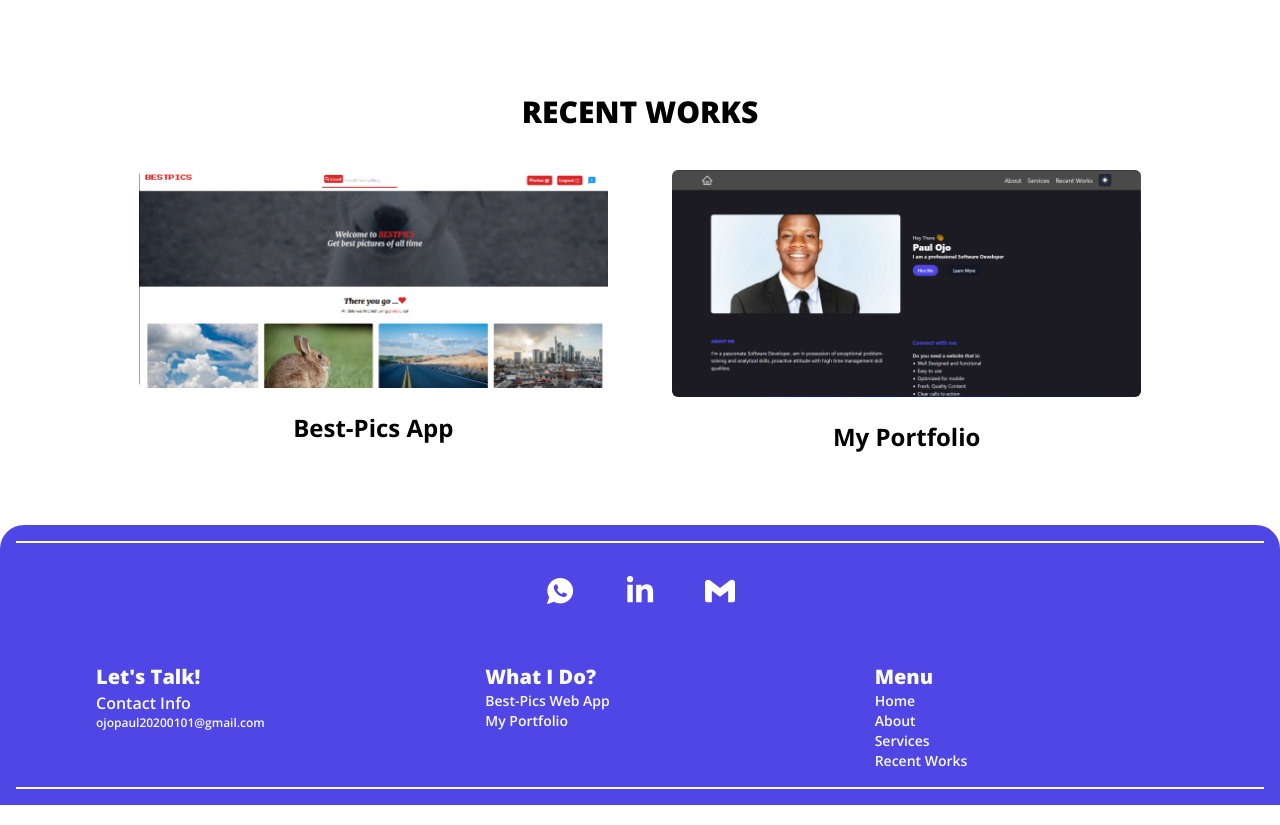
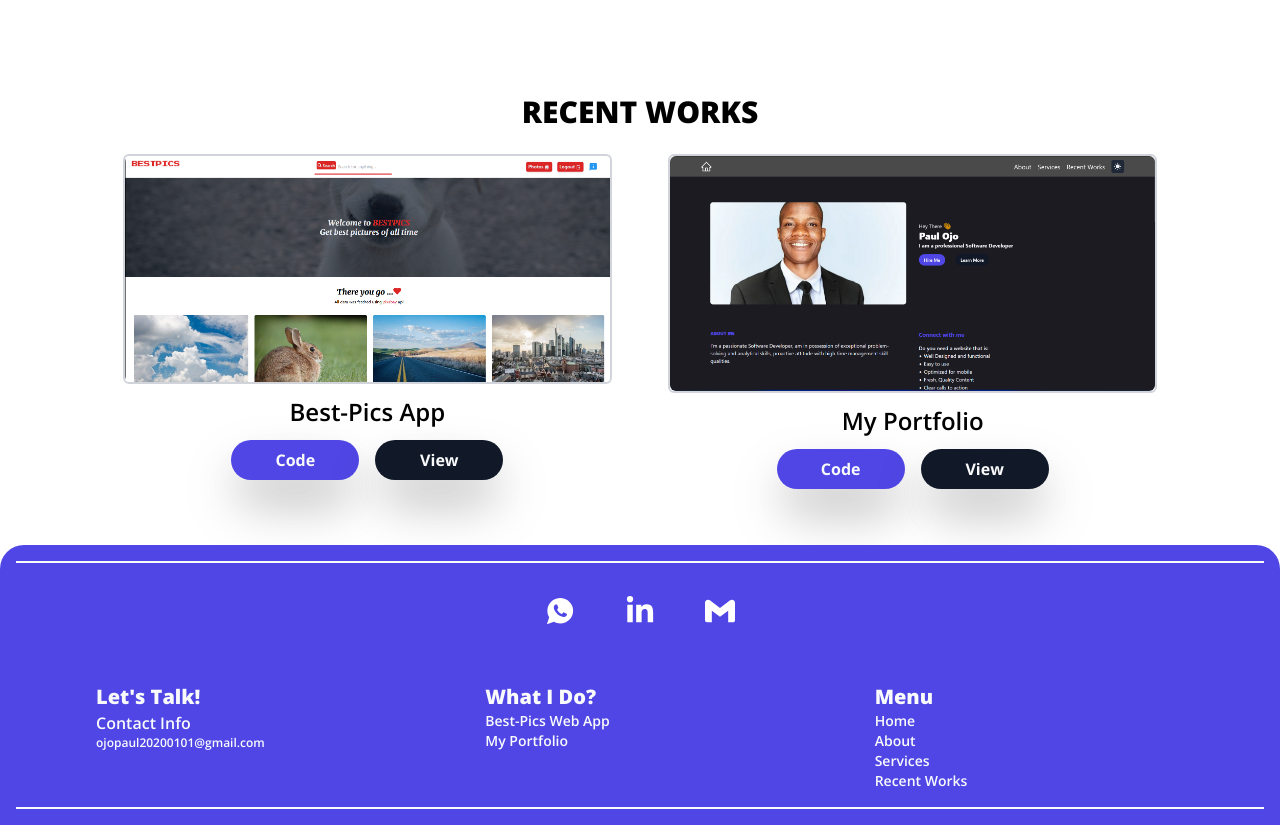
Before and after one commit to Tosinkoa/My-Portfolio, a Next.js app: page / in a window 1280 px wide. Shown: the part 910-1735 px from the top of the page. Built offline with nearby package versions, Linux system fonts and the light colour scheme; a web font is replaced by a local one.

Commit message:
About to clean my code

```diff
--- a/components/Header.js
+++ b/components/Header.js
@@ -21,7 +21,7 @@ const NavBar = ({ dropdownHandler }) => {
       {router.pathname === "/login" || router.pathname === "/register" ? (
         ""
       ) : (
-        <div className="fixed  text-gray-50 z-10">
+        <div className="fixed text-gray-50 z-10">
           <div className="navbar_background">
             <div className="sec_navbar_background items-center">
               <div className="third_navbar_background ">
@@ -42,15 +42,14 @@ const NavBar = ({ dropdownHandler }) => {
                 </Link>
               </div>
               <div className="space-x-3">
-                <button onClick={dropdownHandler} className="navbar_icons md:hidden">
-                  <TiThMenu className="icon_style" />
-                </button>
-
                 <button
                   onClick={() => setTheme(theme === "light" ? "dark" : "light")}
                   className=" w-5 navbar_icons text-2xl"
                 >
                   {theme === "light" ? <BsMoonStarsFill /> : <MdWbSunny />}
+                </button>
+                <button onClick={dropdownHandler} className="navbar_icons md:hidden">
+                  <TiThMenu className="icon_style" />
                 </button>
               </div>
             </div>
--- /dev/null
+++ b/components/RecentWork.js
@@ -0,0 +1,31 @@
+import Image from "next/image"
+import Link from "next/link"
+
+const RecentWork = ({ id, link, image, label, github_link }) => {
+  return (
+    <div key={id}>
+      <div className="space-y-3 active:scale-110 hover:scale-110 focus:m-0 ease-in-out transition-all duration-500 m-4">
+        <Link target="_blank" href={link}>
+          <div className="h-fit w-fit border-2 border-gray-300 rounded-md">
+            <Image src={image} alt={label} height={380} width={800} objectFit="cover" className="rounded-md" />
+          </div>
+        </Link>
+        <h1 className="font-semibold text-xl md:text-2xl text-center">{label}</h1>
+        <div className="flex space-x-4 justify-center">
+          <Link href={github_link}>
+            <button className="rounded-3xl px-4 py-2 font-bold   hover:shadow-2xl cursor-pointer w-32  drop-shadow-2xl shadow-2xl text-gray-50bg-indigo-600 ease-in-out bg-indigo-600 text focus:bg-indigo-400 hover:bg-indigo-400 text-gray-50">
+              Code
+            </button>
+          </Link>
+          <Link href={link}>
+            <button className="rounded-3xl px-4 py-2 font-bold   hover:shadow-2xl cursor-pointer w-32  drop-shadow-2xl shadow-2xl text-gray-50 bg-gray-900 ease-in-out  active:bg-gray-400 hover:bg-gray-400 ">
+              View
+            </button>
+          </Link>
+        </div>
+      </div>
+    </div>
+  )
+}
+
+export default RecentWork
--- /dev/null
+++ b/components/RecentWork.json
@@ -0,0 +1,16 @@
+[
+    {
+        "id": 1,
+        "link": "https://best-pics-app.netlify.app/",
+        "image": "/assets/images/Best-Pics.png",
+        "label": "Best-Pics App",
+        "github_link": "https://github.com/Tosinkoa/Best-Pics"
+    },
+    {
+        "id": 2,
+        "link": "/#",
+        "image": "/assets/images/my-portfolio-picture.png",
+        "label": "My Portfolio",
+        "github_link": "https://github.com/Tosinkoa/My-Portfolio/"
+    }
+]
--- a/pages/index.js
+++ b/pages/index.js
@@ -6,8 +6,12 @@ import { GoArrowRight } from "react-icons/go"
 import { SiGmail } from "react-icons/si"
 import Link from "next/link"
 import { IoLogoWhatsapp } from "react-icons/io"
+import RecentWork from "../components/RecentWork"
+import RecentWorkData from "../components/RecentWork.json"
+import { useState } from "react"
 
 export default function Home() {
+  const [showSocialMediaButton, setShowSocialMediaButton] = useState(false)
   return (
     <Layout>
       <div className="w-10/12 mx-auto font-semibold">
@@ -30,12 +34,40 @@ export default function Home() {
 
             <p className="flex-wrap font-bold ">I am a professional Software Developer</p>
 
-            <div className="space-x-8 inline-flex mt-4 ">
-              <Link href="https://www.linkedin.com/in/paul-ojo-86a840227/">
-                <button target="_blank" className="hireme_learnmore bg-indigo-600 ease-in-out focus:bg-indigo-400">
-                  Hire Me
-                </button>
-              </Link>
+            <div className="space-x-8 inline-flex mt-4 relative">
+              {showSocialMediaButton && (
+                <div
+                  onMouseEnter={() => setShowSocialMediaButton(true)}
+                  onMouseLeave={() => setShowSocialMediaButton(false)}
+                  className="absolute bg-indigo-200 rounded-lg p-4  flex space-x-4 my-4 text-lg text-center items-center z-10 border-neutral-500 border -top-[150px]"
+                >
+                  <div class="absolute -z-10 h-10 w-10 rotate-45 transform border border-neutral-500 border-l-0 border-t-0 -bottom-5 left-0 right-0 mx-auto bg-indigo-200"></div>
+
+                  <Link target="_blank" href="https://wa.me/2347068946708">
+                    <button className="home_social">
+                      <IoLogoWhatsapp className="flex mx-auto text-3xl" />
+                    </button>
+                  </Link>
+                  <Link target="_blank" href="https://www.linkedin.com/in/paul-ojo-86a840227/">
+                    <button className="home_social">
+                      <FaLinkedinIn className="flex mx-auto text-3xl" />
+                    </button>
+                  </Link>
+                  <Link target="_blank" href="mailto:ojopaul20200101@gmail.com">
+                    <button className="home_social">
+                      <SiGmail className="flex mx-auto text-3xl" />
+                    </button>
+                  </Link>
+                </div>
+              )}
+              <button
+                onClick={() => setShowSocialMediaButton(!showSocialMediaButton)}
+                target="_blank"
+                className="hireme_learnmore bg-indigo-600 ease-in-out focus:bg-indigo-400"
+              >
+                Hire Me
+              </button>
+
               <Link href="#about">
                 <button className="hireme_learnmore bg-gray-900 ease-in-out  active:bg-gray-600 ">Learn More</button>
               </Link>
@@ -85,37 +117,19 @@ export default function Home() {
             </div>
           </div>
         </div>
-        <div id="recent-works" className="grid scroll-mt-24 grid-cols-1 text-center my-8">
-          <h1 className="font-extrabold text-xl md:text-3xl ">RECENT WORKS</h1>
-        </div>
-        <div className="grid md:grid-cols-2 sm:grid-cols-1 mb-10 -mt-6">
-          <Link target="_blank" href="https://best-pics-app.netlify.app/">
-            <button className="space-y-6 m-8 active:scale-110 hover:scale-110 focus:m-0 ease-in-out transition-all duration-500">
-              <Image
-                src="/assets/images/Best-Pics.png"
-                alt="big-c"
-                height={380}
-                width={800}
-                objectFit="cover"
-                className="rounded-md"
+        <h1 className="font-extrabold flex justify-center mx-auto text-xl md:text-3xl mb-8 ">RECENT WORKS</h1>
+        <div className="grid md:grid-cols-2 sm:grid-cols-1 mb-10 -mt-6 gap-6">
+          {RecentWorkData.map((recentWorks) => (
+            <>
+              <RecentWork
+                id={recentWorks.id}
+                link={recentWorks.link}
+                image={recentWorks.image}
+                label={recentWorks.label}
+                github_link={recentWorks.github_link}
               />
-
-              <h1 className="font-bold text-xl md:text-2xl"> Best-Pics App</h1>
-            </button>
-          </Link>
-          <Link href="/#">
-            <button className="space-y-6 m-8 active:scale-110 hover:scale-110 focus:m-0 ease-in-out transition-all duration-500">
-              <Image
-                src="/assets/images/my-portfolio-picture.png"
-                alt="big-c"
-                height={380}
-                width={800}
-                objectFit="cover"
-                className="rounded-md"
-              />
-              <h1 className="font-bold text-xl md:text-2xl"> My Portfolio</h1>
-            </button>
-          </Link>
+            </>
+          ))}
         </div>
       </div>
     </Layout>
--- a/styles/globals.css
+++ b/styles/globals.css
@@ -34,7 +34,7 @@
 }
 
 .navbar_list {
-  @apply lg:text-xl md:text-lg  font-medium  rounded-lg p-2 py-1 inline-flex sm:hidden md:flex;
+  @apply lg:text-xl md:text-lg  font-medium  rounded-lg p-2 py-1 inline-flex sm:hidden md:flex hover:text-indigo-300 focus:text-indigo-300;
 }
 
 .icon_style {
```
